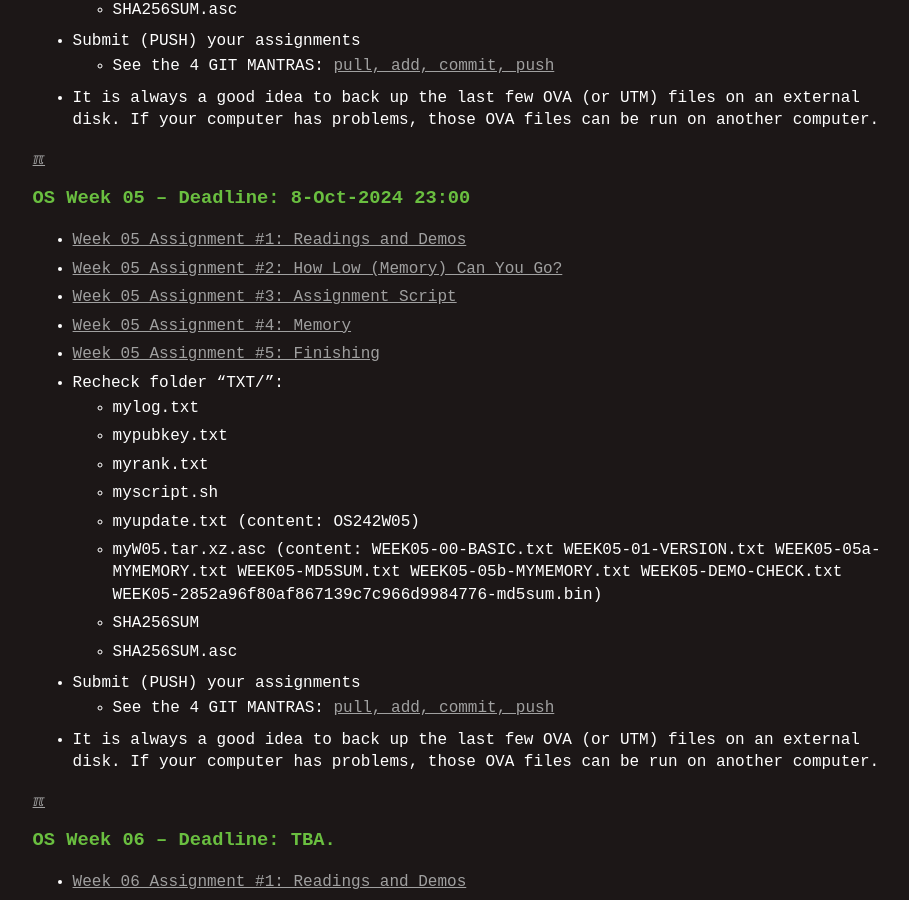
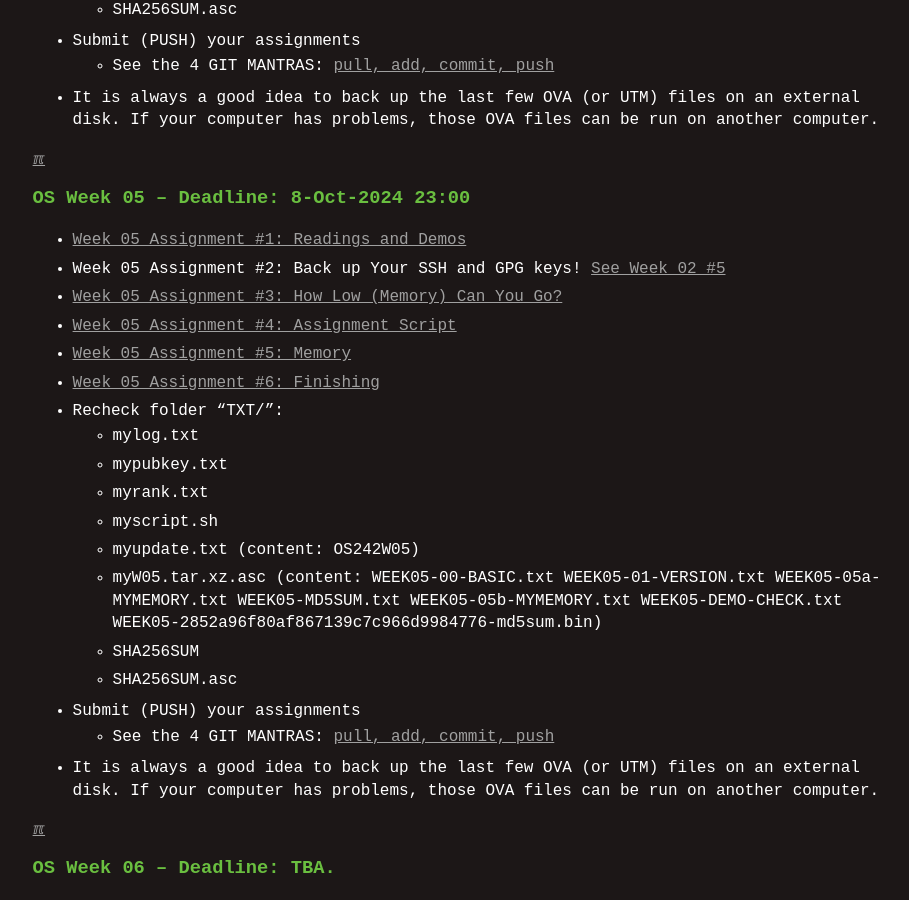
Before and after one commit to os2xx/demOS, a Jekyll site: the page built from index.md, in a window 1280 px wide and 900 px high, scrolled down 3111 px. Shown: the whole window, without its empty margins (165-1074 px from the left). Built offline with Jekyll 4.4.1, drawn with Linux system fonts in a browser that asks for light colours; some of the changed text lies outside the part shown.

Commit message:
modified:   W05-01.md index.md

```diff
--- a/_config.yml
+++ b/_config.yml
@@ -1,5 +1,5 @@
 title: Operating Systems Programming
-version:     "Fri 27 Sep 2024 01:00"
+version:     "Fri 27 Sep 2024 13:00"
 copyright:   "2024-2024"
 description: This is the Operating System course site,
       a GitHub Page, hosted at GitHub.com (thank you!).
--- a/index.md
+++ b/index.md
@@ -115,11 +115,12 @@ The Deadline is 7 (seven) days after the assignment was announced.
 
 [&#x213C;](#)<br id="idxOS05">
 ### OS Week 05 – Deadline: 8-Oct-2024 23:00
-* [Week 05 Assignment #1: Readings and Demos](W05-01.md)
-* [Week 05 Assignment #2: How Low (Memory) Can You Go?](W05-02.md)
-* [Week 05 Assignment #3: Assignment Script](W05-03.md)
-* [Week 05 Assignment #4: Memory](W05-04.md)
-* [Week 05 Assignment #5: Finishing](W05-05.md)
+* [Week 05 Assignment #1: Readings and Demos](W05-01.md){:target="_blank"}
+* Week 05 Assignment #2: Back up Your SSH and GPG keys! [See Week 02 #5](W02-11.md){:target="_blank"}
+* [Week 05 Assignment #3: How Low (Memory) Can You Go?](W05-02.md){:target="_blank"}
+* [Week 05 Assignment #4: Assignment Script](W05-03.md){:target="_blank"}
+* [Week 05 Assignment #5: Memory](W05-04.md){:target="_blank"}
+* [Week 05 Assignment #6: Finishing](W05-05.md){:target="_blank"}
 * Recheck folder "TXT/":
   * mylog.txt
   * mypubkey.txt
```
Also changed, not shown: W05-01.md (+5 -5 lines).
